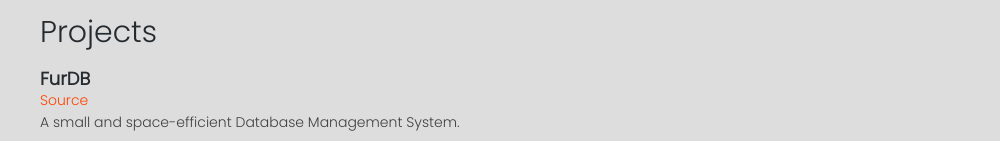
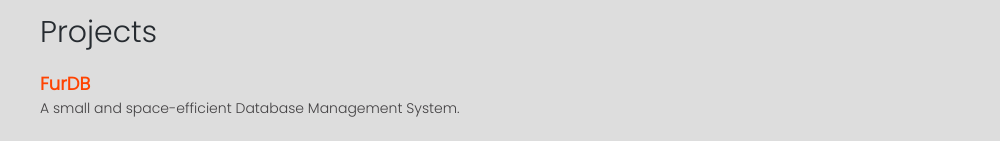
Before and after one commit to madhavan-raja/madhavan-raja.github.io, a Svelte app: page / in a window 1280 px wide. Shown: the part 636-777 px from the top of the page, without its empty margins (280-1280 px from the left). Built offline with nearby package versions, Linux system fonts and the light colour scheme.

Commit message:
Removed pointless links from projects section

```diff
--- a/public/index.css
+++ b/public/index.css
@@ -489,6 +489,9 @@ Ensure the default browser behavior of the `hidden` attribute.
   font-size: 0.875rem;
   line-height: 1.25rem;
 }
+.font-semibold {
+  font-weight: 600;
+}
 .leading-tight {
   line-height: 1.25;
 }
@@ -851,11 +854,72 @@ Ensure the default browser behavior of the `hidden` attribute.
   }
 }
 
+.group:hover .group-hover\:text-link {
+  color: var(--color-text-link);
+  transition-property: background-color, border-color, color, fill, stroke;
+  transition-duration: 300ms;
+  transition-timing-function: cubic-bezier(0, 0, 0.2, 1);
+}
+
+.group:hover .group-hover\:text-link *::selection {
+  background-color: var(--color-text-highlight-bg);
+  color: var(--color-text-highlight-fg);
+}
+
+.group:hover .group-hover\:text-link::selection {
+  background-color: var(--color-text-highlight-bg);
+  color: var(--color-text-highlight-fg);
+}
+
+.group:hover .group-hover\:text-link:hover {
+  color: var(--color-text-link-hover);
+}
+
+.dark .group:hover .group-hover\:text-link {
+  color: var(--color-text-link-inverted);
+}
+
+.dark .group:hover .group-hover\:text-link *::selection {
+  background-color: var(--color-text-highlight-bg-inverted);
+  color: var(--color-text-highlight-fg-inverted);
+}
+
+.dark .group:hover .group-hover\:text-link::selection {
+  background-color: var(--color-text-highlight-bg-inverted);
+  color: var(--color-text-highlight-fg-inverted);
+}
+
+.dark .group:hover .group-hover\:text-link:hover {
+  color: var(--color-text-link-hover-inverted);
+}
+
+@media print {
+
+  .group:hover .group-hover\:text-link {
+    --tw-text-opacity: 1;
+    color: rgb(29 78 216 / var(--tw-text-opacity));
+  }
+
+  .group:hover .group-hover\:text-link {
+    text-decoration: underline;
+  }
+
+  .dark .group:hover .group-hover\:text-link {
+    --tw-text-opacity: 1;
+    color: rgb(29 78 216 / var(--tw-text-opacity));
+  }
+}
+
 @media (min-width: 640px) {
 
   .sm\:px-20 {
     padding-left: 5rem;
     padding-right: 5rem;
+  }
+
+  .sm\:text-lg {
+    font-size: 1.125rem;
+    line-height: 1.75rem;
   }
 }
 
--- a/src/Projects/Projects.svelte
+++ b/src/Projects/Projects.svelte
@@ -3,40 +3,28 @@
   let projects = [
     {
       name: "FurDB",
-      pageLink: null,
-      sourceCodeLink: "https://github.com/madhavan-raja/furdb",
-      liveDemoLink: null,
+      link: "https://github.com/madhavan-raja/furdb",
       description: "A small and space-efficient Database Management System.",
     },
     {
       name: "Misere Tic Tac Toe AI",
-      pageLink: null,
-      sourceCodeLink: "https://github.com/madhavan-raja/misere-tic-tac-toe-ml",
-      liveDemoLink: null,
+      link: "https://github.com/madhavan-raja/misere-tic-tac-toe-ml",
       description: "Regression Learning for a variation of a Tic Tac Toe game.",
     },
     {
       name: "Ligh",
-      pageLink: null,
-      sourceCodeLink: "https://github.com/madhavan-raja/ligh",
-      liveDemoLink: null,
+      link: "https://github.com/madhavan-raja/ligh",
       description:
         "A full-stack blog website written in Flask, Python, SQLAlchemy, HTML (Jinja), and CSS.",
     },
     {
       name: "Procedural Music Generator",
-      pageLink: null,
-      sourceCodeLink:
-        "https://github.com/madhavan-raja/procedural-music-generator",
-      liveDemoLink:
-        "https://madhavan-raja.github.io/procedural-music-generator",
+      link: "https://github.com/madhavan-raja/procedural-music-generator",
       description: "Generates endless music from a given key and scale.",
     },
     {
       name: "Reverse Flappy Bird",
-      pageLink: null,
-      sourceCodeLink: "https://github.com/madhavan-raja/reverse-flappy-bird",
-      liveDemoLink: "https://madhavan-raja.github.io/reverse-flappy-bird",
+      link: "https://github.com/madhavan-raja/reverse-flappy-bird",
       description: "A variation of the Flappy Bird game.",
     },
   ];
@@ -49,9 +37,7 @@
     {#each projects as project}
       <ProjectsCard
         name={project.name}
-        pageLink={project.pageLink}
-        sourceCodeLink={project.sourceCodeLink}
-        liveDemoLink={project.liveDemoLink}
+        link={project.link}
         description={project.description}
       />
     {/each}
--- a/src/Projects/ProjectsCard.svelte
+++ b/src/Projects/ProjectsCard.svelte
@@ -1,34 +1,21 @@
 <script>
   export let name;
-  export let pageLink, sourceCodeLink, liveDemoLink;
+  export let link;
   export let description;
 </script>
 
-<div>
-  <h3 class="text-item-heading">{name}</h3>
+<div class="group">
+  <a href={link}>
+    <h3
+      class="text-sm sm:text-lg font-semibold text-link group-hover:text-link"
+    >
+      {name}
+    </h3>
 
-  {#if pageLink}
-    <a class="text-sm text-link mr-5 print:hidden" href={pageLink}>Page</a>
+    <p class="text-sm text-muted group-hover:text-link">{description}</p>
+
     <span class="text-vivid text-sm hidden print:block">
-      Page: <span class="text-link">Page: {pageLink}</span>
+      Page: <span class="text-link">Page: {link}</span>
     </span>
-  {/if}
-
-  {#if sourceCodeLink}
-    <a class="text-sm text-link mr-5 print:hidden" href={sourceCodeLink}
-      >Source</a
-    >
-    <span class="text-vivid text-sm hidden print:block">
-      Source Code: <span class="text-link">{sourceCodeLink}</span>
-    </span>
-  {/if}
-
-  {#if liveDemoLink}
-    <a class="text-sm text-link mr-5 print:hidden" href={liveDemoLink}>Demo</a>
-    <span class="text-vivid text-sm hidden print:block">
-      Live Demo: <span class="text-link">{liveDemoLink}</span>
-    </span>
-  {/if}
-
-  <p class="text-sm text-muted">{description}</p>
+  </a>
 </div>
```
Also changed, not shown: public/build/bundle.js, 1 other file (tests, documents, lock files or other folders).
